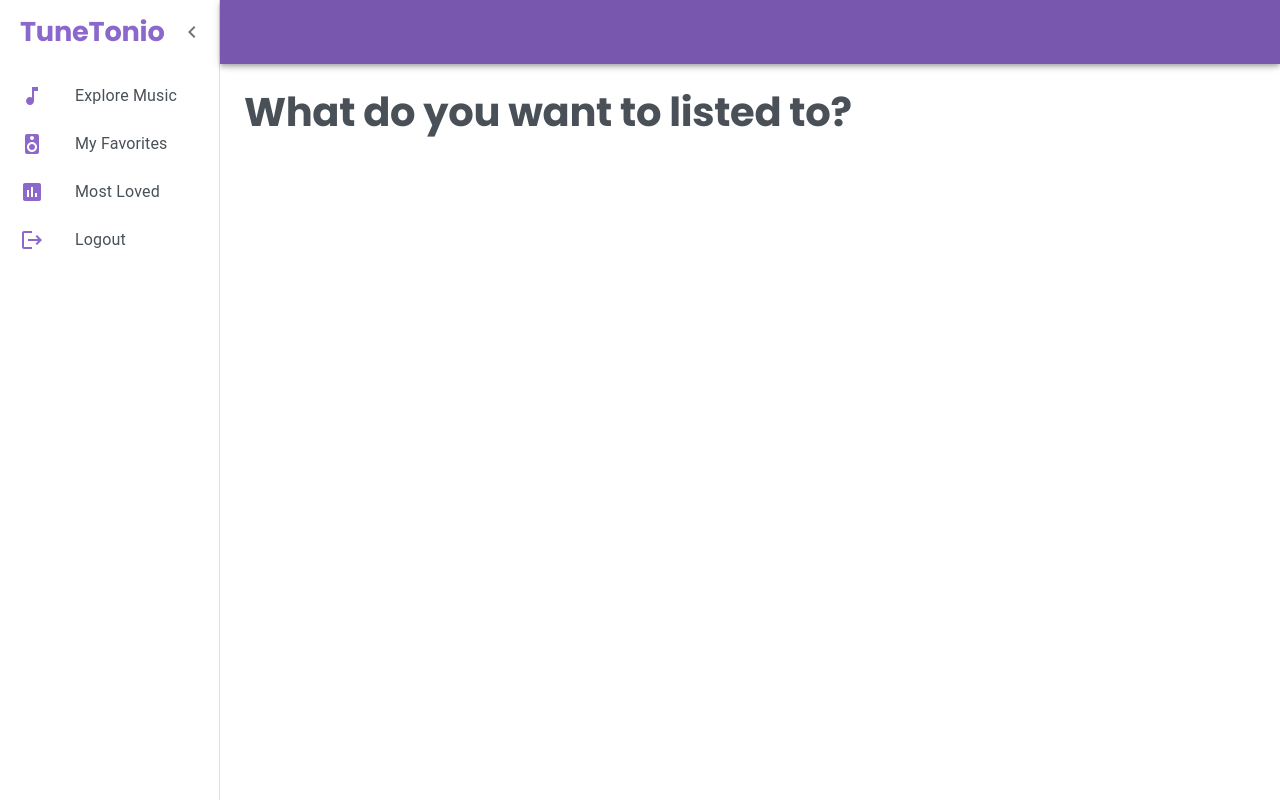
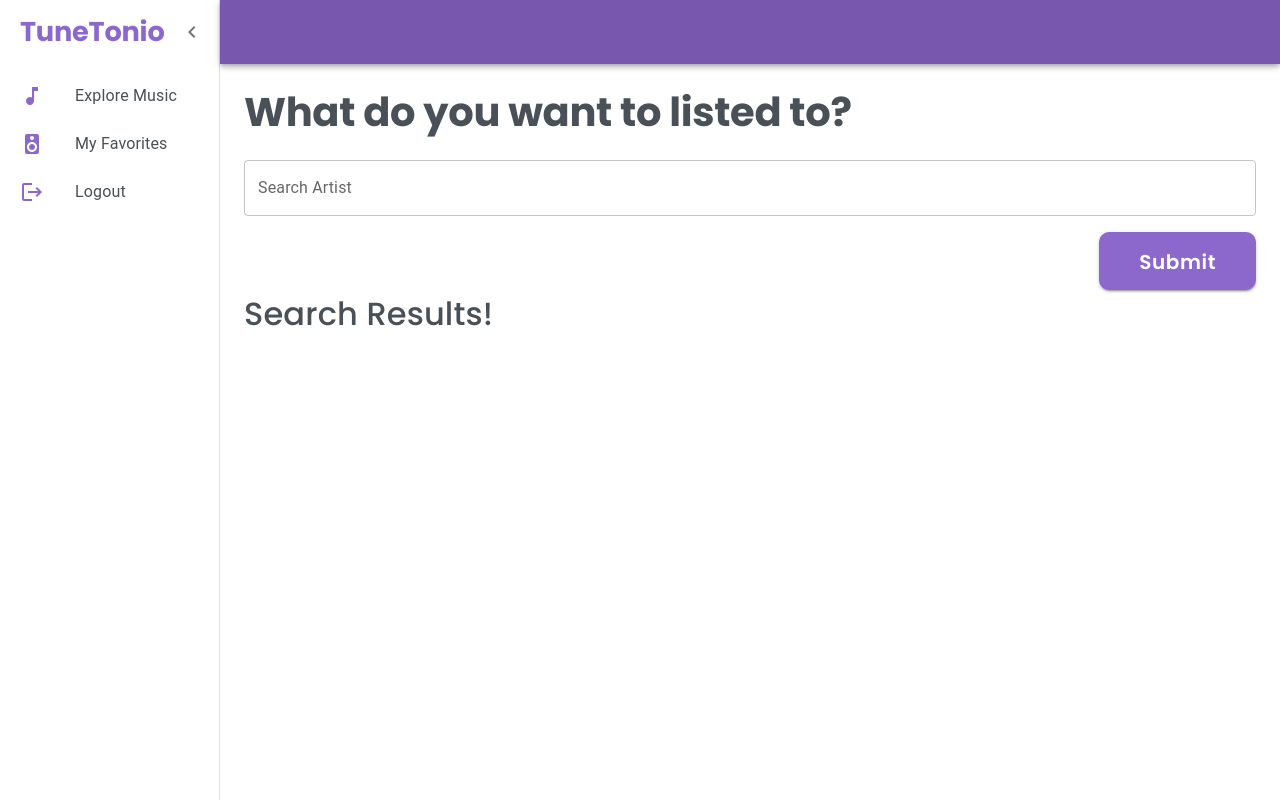
Before and after one commit to antoniocodemaster/TuneTonio, a React (Vite) app: page /music-explorer in a window 1280 px wide. Built offline with nearby package versions, Linux system fonts and the light colour scheme.

Commit message:
Creating Albums structure

```diff
--- a/src/pages/Error/ErrorPage.tsx
+++ b/src/pages/Error/ErrorPage.tsx
@@ -1,5 +1,5 @@
 import { Box, Typography } from '@mui/material';
-import { useRouteError } from 'react-router-dom';
+import { Link, useRouteError } from 'react-router-dom';
 
 export default function ErrorPage() {
   const error = useRouteError();
@@ -9,7 +9,9 @@ export default function ErrorPage() {
     <Box id="error-page" className="py-5 px-5">
       <Typography variant="h1">Oops!</Typography>
       <Typography>Sorry, an unexpected error has occurred.</Typography>
-      <Typography>{/* <i>{error.statusText || error.message}</i> */}</Typography>
+      <Link className="btn-primary mt-5" to="/">
+        Take me back to TuneTonio Home Page
+      </Link>
     </Box>
   );
 }
--- a/src/pages/MusicExplorer/Albums.tsx
+++ /dev/null
@@ -1,15 +0,0 @@
-import { Link } from "react-router-dom";
-
-const Albums = () => {
-  return (
-    <>
-      <h1>Albums</h1>
-      <ul>
-        <li><Link to="/music-explorer/albums/1">bar</Link></li>
-        <li><Link to="/music-explorer/albums/2">foo</Link></li>
-      </ul>
-    </>
-  );
-};
-
-export default Albums;
--- /dev/null
+++ b/src/pages/MusicExplorer/Albums/AllAlbums.tsx
@@ -0,0 +1,44 @@
+import { useEffect, useState } from 'react';
+import axios from 'axios';
+import { Link, useParams } from 'react-router-dom';
+import { Box, Typography } from '@mui/material';
+
+const AllAlbums = () => {
+  const { artist } = useParams<{ artist: string }>();
+
+  const [albums, setAlbums] = useState([]);
+
+  const fetchAlbums = async () => {
+    try {
+      const response = await axios.get(
+        `https://www.theaudiodb.com/api/v1/json/2/searchalbum.php?s=${artist}`
+      );
+      console.log('response:', response.data.album);
+      setAlbums(response.data.album);
+    } catch (error) {
+      console.error('Error submitting form:', error);
+    }
+  };
+
+  useEffect(() => {
+    fetchAlbums();
+  }, []);
+
+  return (
+    <>
+      <Typography variant="h2">Albums</Typography>
+
+      <Box>
+        {albums.map((album) => (
+          <Box key={album.idAlbum}>
+            <Link to={`/music-explorer/albums/single/${album.idAlbum}`}>
+              {album.strAlbum}
+            </Link>
+          </Box>
+        ))}
+      </Box>
+    </>
+  );
+};
+
+export default AllAlbums;
--- /dev/null
+++ b/src/pages/MusicExplorer/Albums/SingleAlbum.tsx
@@ -0,0 +1,35 @@
+import { useParams } from 'react-router-dom';
+import { useEffect, useState } from 'react';
+import { Typography } from '@mui/material';
+import axios from 'axios';
+
+const SingleAlbum = () => {
+  const { albumId } = useParams();
+
+  const [album, setAlbum] = useState();
+
+  const fetchSingleAlbum = async () => {
+    try {
+      const response = await axios.get(
+        `https://www.theaudiodb.com/api/v1/json/2/album.php?m=${albumId}}`
+      );
+      console.log('response:', response.data);
+      setAlbum(response.data.album[0]);
+    } catch (error) {
+      console.error('Error submitting form:', error);
+    }
+  };
+
+useEffect(() => {
+  fetchSingleAlbum();
+}, [])
+
+
+  return (
+    <>
+      <Typography variant='h2'>{album?.strAlbum} by {album?.strArtist}</Typography>
+    </>
+  );
+};
+
+export default SingleAlbum;
--- /dev/null
+++ b/src/pages/MusicExplorer/MyFavorites/MyFavorites.tsx
@@ -0,0 +1,9 @@
+const MyFavorites = () => {
+  return (
+    <div>
+      <h1>My Favorites</h1>
+    </div>
+  );
+};
+
+export default MyFavorites;
--- a/src/pages/MusicExplorer/Search.tsx
+++ b/src/pages/MusicExplorer/Search.tsx
@@ -1,10 +1,78 @@
-import { Typography } from '@mui/material';
+import { Box, Button, TextField, Typography } from '@mui/material';
+import { useForm, Controller } from 'react-hook-form';
+import axios from 'axios';
+import { useState } from 'react';
+import { Link } from 'react-router-dom';
 
 const Search = () => {
+  const [searchResults, setSearchResults] = useState([]);
+
+  const {
+    handleSubmit,
+    control,
+    formState: { errors },
+  } = useForm();
+
+  const onSubmit = async (data) => {
+    try {
+      const response = await axios.get(
+        `https://www.theaudiodb.com/api/v1/json/2/search.php?s=${data.artist}`
+      );
+      console.log('response:', response.data.artists);
+      setSearchResults(response.data.artists);
+    } catch (error) {
+      console.error('Error submitting form:', error);
+    }
+  };
+
   return (
     <>
       <Typography variant="h2">What do you want to listed to?</Typography>
+      <Box
+        component="form"
+        noValidate
+        autoComplete="off"
+        onSubmit={handleSubmit(onSubmit)}
+        sx={{ mt: 3, display: 'flex', flexDirection: 'column', gap: 2 }}
+      >
+        <Controller
+          name="artist"
+          control={control}
+          defaultValue=""
+          rules={{ required: 'You must enter an artist name or some keyword' }}
+          render={({ field }) => (
+            <TextField
+              {...field}
+              label="Search Artist"
+              variant="outlined"
+              fullWidth
+              error={!!errors.artist}
+              helperText={errors.artist ? errors.artist.message : ''}
+            />
+          )}
+        />
+        <Button
+          variant="contained"
+          className="btn-primary"
+          type="submit"
+          sx={{ alignSelf: 'flex-end' }}
+        >
+          Submit
+        </Button>
+      </Box>
 
+      <h3>Search Results!</h3>
+      <Box>
+        {searchResults.map((artist) => (
+          <Box key={artist.idArtist}>
+            <Typography variant="h4">
+              <Link to={`/music-explorer/albums/all/${artist.strArtist}`}>{artist.strArtist}</Link>
+            </Typography>
+            <Typography variant="h4">{artist.strCountry}</Typography>
+            {/* <img src={artist.strArtistThumb} alt={artist.strArtist} /> */}
+          </Box>
+        ))}
+      </Box>
     </>
   );
 };
--- a/src/pages/MusicExplorer/SingleAlbum.tsx
+++ /dev/null
@@ -1,18 +0,0 @@
-import { useParams } from 'react-router-dom';
-
-const SingleAlbum = () => {
-  const { id } = useParams<{ id: string }>();
-
-  return (
-    <>
-      <h1>Album Name {id}</h1>
-      <h2>Songs</h2>
-      <ul>
-        <li>bar</li>
-        <li>foo</li>
-      </ul>
-    </>
-  );
-};
-
-export default SingleAlbum;
--- a/src/shared/components/MusicExplorerLayout.tsx
+++ b/src/shared/components/MusicExplorerLayout.tsx
@@ -179,21 +179,12 @@ const MusicExplorerLayout = ({ children }: LayoutProps) => {
               <ListItemText primary="Explore Music" />
             </ListItem>
           </Link>
-          <Link to="/music-explorer/favorites">
+          <Link to="/music-explorer/my-favorites">
             <ListItem>
               <ListItemIcon>
                 <SpeakerIcon sx={{ color: iconsColor }} />
               </ListItemIcon>
               <ListItemText primary="My Favorites" />
-            </ListItem>
-          </Link>
-
-          <Link to="/music-explorer/most-loved">
-            <ListItem>
-              <ListItemIcon>
-                <AssessmentIcon sx={{ color: iconsColor }} />
-              </ListItemIcon>
-              <ListItemText primary="Most Loved" />
             </ListItem>
           </Link>
 
```
Also changed, not shown: src/AppRouter.tsx (+6 -4 lines).
